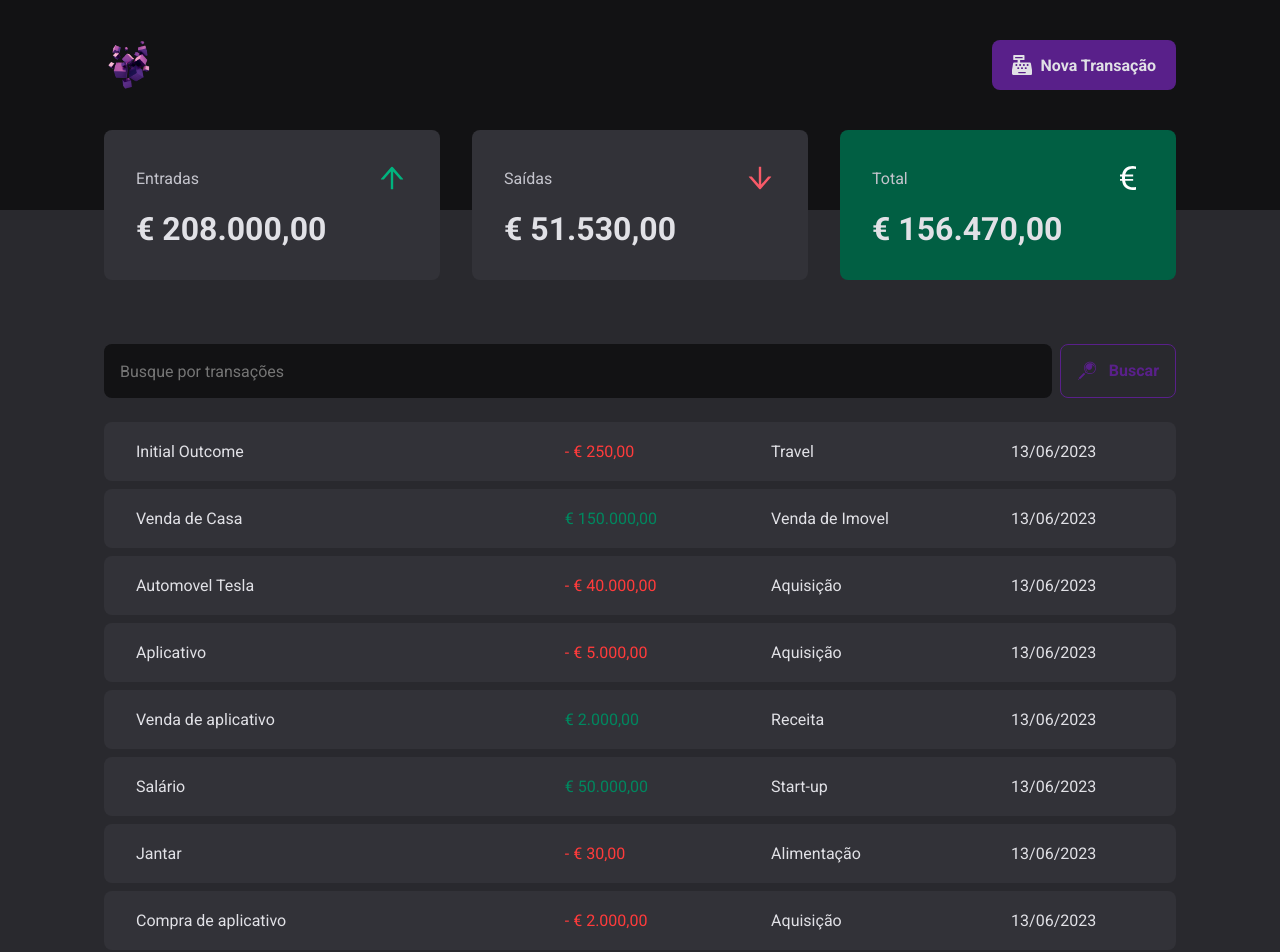
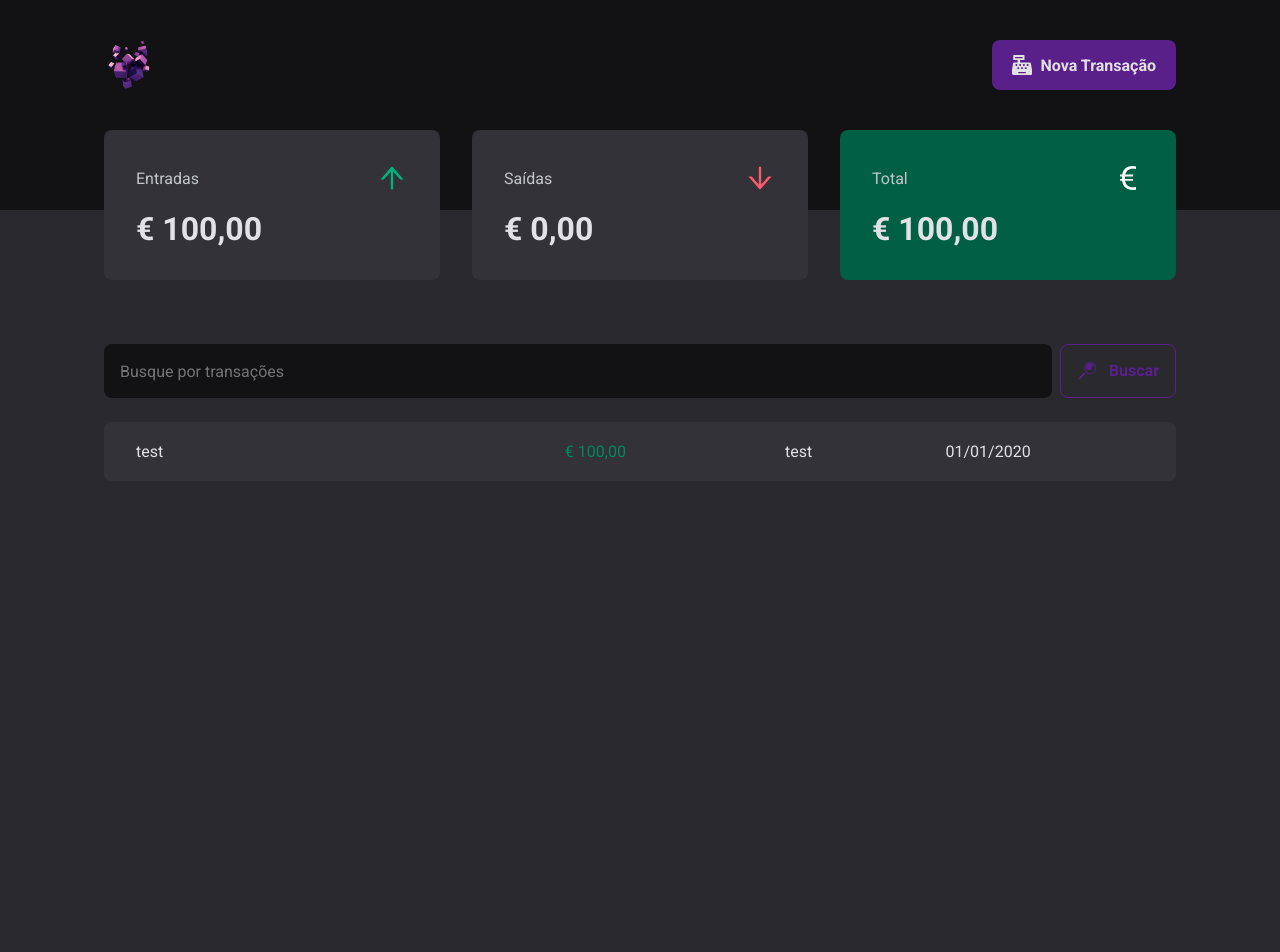
Before and after one commit to diwberg/meuguito, a React (Vite) app: page / in a window 1280 px wide. Shown: the top 952 px of the page. After the commit the page ends 800 px from the top, so only its background shows below. Built offline with nearby package versions, Linux system fonts and the light colour scheme; data requests are answered from the project's data file.

Commit message:
Change Storage mode

```diff
--- a/server.json
+++ b/server.json
@@ -25,14 +25,6 @@
       "created_at": "2023-05-15T20:49:02.051Z"
     },
     {
-      "id": 4,
-      "description": "Alimentação",
-      "type": "outcome",
-      "category": "Despesas",
-      "price": 200,
-      "created_at": "2023-06-11T20:49:02.051Z"
-    },
-    {
       "id": 5,
       "description": "Compra de Dominio",
       "type": "outcome",
@@ -50,67 +42,11 @@
     },
     {
       "description": "Compra de aplicativo",
-      "price": 2000,
+      "price": 50000,
       "category": "Aquisição",
-      "type": "outcome",
-      "created_at": "2023-06-13T00:27:16.405Z",
-      "id": 7
-    },
-    {
-      "description": "Jantar",
-      "price": 30,
-      "category": "Alimentação",
-      "type": "outcome",
-      "created_at": "2023-06-13T00:57:28.472Z",
-      "id": 8
-    },
-    {
-      "description": "Salário",
-      "price": 50000,
-      "category": "Start-up",
       "type": "income",
-      "created_at": "2023-06-13T01:19:01.394Z",
-      "id": 9
-    },
-    {
-      "description": "Venda de aplicativo",
-      "price": 2000,
-      "category": "Receita",
-      "type": "income",
-      "created_at": "2023-06-13T02:19:09.590Z",
-      "id": 10
-    },
-    {
-      "description": "Aplicativo",
-      "price": 5000,
-      "category": "Aquisição",
-      "type": "outcome",
-      "created_at": "2023-06-13T12:11:20.051Z",
-      "id": 11
-    },
-    {
-      "description": "Automovel Tesla",
-      "price": 40000,
-      "category": "Aquisição",
-      "type": "outcome",
-      "created_at": "2023-06-13T12:12:08.372Z",
-      "id": 12
-    },
-    {
-      "description": "Venda de Casa",
-      "price": 150000,
-      "category": "Venda de Imovel",
-      "type": "income",
-      "created_at": "2023-06-13T12:13:21.318Z",
-      "id": 13
-    },
-    {
-      "description": "Initial Outcome",
-      "price": 250,
-      "category": "Travel",
-      "type": "outcome",
-      "created_at": "2023-06-13T12:30:20.842Z",
-      "id": 14
+      "created_at": "2023-06-13T13:04:16.138Z",
+      "id": 18
     }
   ]
 }
--- a/src/contexts/TransactionsContext.tsx
+++ b/src/contexts/TransactionsContext.tsx
@@ -1,5 +1,5 @@
 import { ReactNode, createContext, useEffect, useState } from "react";
-import { api } from "../lib/axios";
+//import { api } from "../lib/axios";
 
 export interface CreateTransactionInput {
     description: string;
@@ -29,9 +29,25 @@ interface TransactionProviderProps {
     children: ReactNode
 }
 export function TransactionProvider({ children }: TransactionProviderProps) {
-    const [transactions, setTransactions] = useState<TransactionsProps[]>([])
+    const [transactions, setTransactions] = useState<TransactionsProps[]>([{
+        id: 1,
+        description: 'test',
+        type: 'income',
+        price: 100,
+        category: 'test',
+        created_at: '2020-01-01T00:00:00.000Z'
+    }])
+    const localStorageName = '@ICYou_Meuguito:TransactionStates-v1.0.0'
+    const storedStateAsJson = localStorage.getItem(localStorageName)
 
-    async function getTransactions(query?: string) {
+    async function getTransactions() {
+        if(storedStateAsJson){
+            setTransactions(JSON.parse(storedStateAsJson))
+        }else {
+            setTransactions([])
+            localStorage.setItem(localStorageName, JSON.stringify(transactions))
+        }
+        /*JSON-API
         const response = await api.get('/transactions', {
             params: {
                 _sort: 'created_at',
@@ -40,21 +56,30 @@ export function TransactionProvider({ children }: TransactionProviderProps) {
             },
         })
         setTransactions(response.data)
+        */
     }
+
     useEffect(() => {
         getTransactions();
     }, [])
 
     async function CreateTransaction(data: CreateTransactionInput) {
-    const response = await api.post('/transactions', {
-        description: data.description,
-        price: data.price,
-        category: data.category,
-        type: data.type,
-        created_at: new Date().toISOString(),
+        const newTransactionData = {
+            id: transactions.length+1,
+            description: data.description,
+            price: data.price,
+            type: data.type,
+            category: data.category,
+            created_at: new Date().toISOString()
+        }
+        setTransactions((state) => ([...state, newTransactionData]))
+        /*JSON-API
+        const response = await api.post('/transactions', newTransactionData,
         })
-    setTransactions((state) => [response.data, ...state])
+        setTransactions((state) => [response.data, ...state])
+        */
     }
+localStorage.setItem(localStorageName, JSON.stringify(transactions))
 
     return (
     <TransactionsContext.Provider value={{
```
